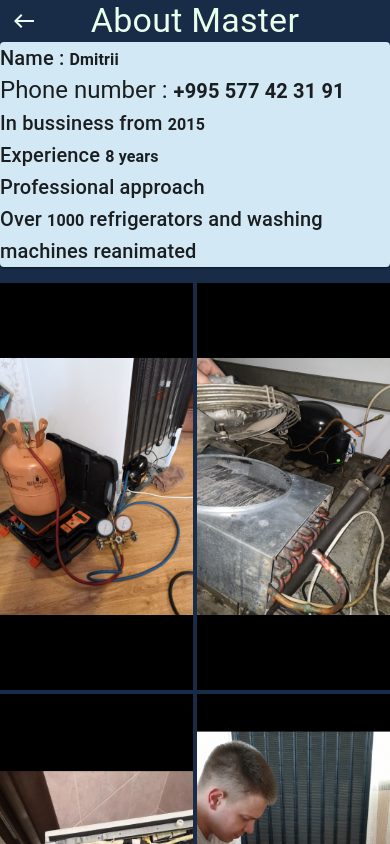
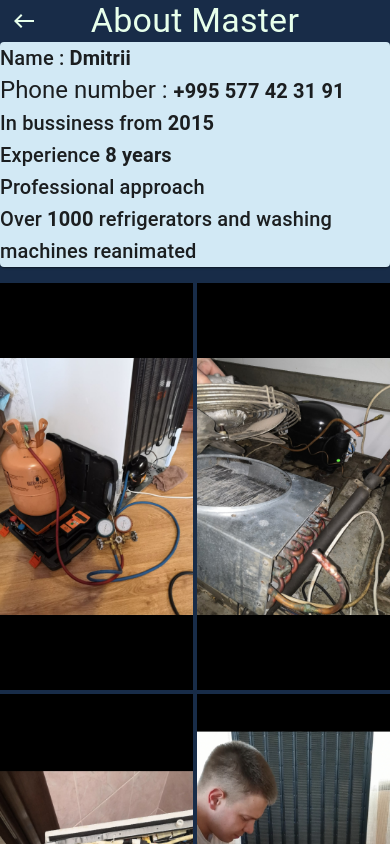
Before and after one commit to PRIMUS209/tbilisi-master, a React (Create React App) app: page /masters/Dmitrii in a window 390 px wide. Shown: the top 844 px of the page. Built offline with nearby package versions, Linux system fonts and the light colour scheme.

Commit message:
add alert on copy phone number

```diff
--- a/src/pages/Master/Dmitrii/index.tsx
+++ b/src/pages/Master/Dmitrii/index.tsx
@@ -1,6 +1,14 @@
 import { useNavigate } from "react-router";
 
-import { Box, Button, Link, Paper, Typography } from "@mui/material";
+import {
+  Alert,
+  Box,
+  Button,
+  Link,
+  Paper,
+  Typography,
+  Snackbar,
+} from "@mui/material";
 import ImageList from "@mui/material/ImageList";
 import ImageListItem from "@mui/material/ImageListItem";
 
@@ -13,6 +21,7 @@ import DmitriiMaster_06 from "images/DmitriiMaster/06.jpg";
 import DmitriiMaster_07 from "images/DmitriiMaster/07.jpg";
 import DmitriiMaster_08 from "images/DmitriiMaster/08.jpg";
 import DmitriiMaster_09 from "images/DmitriiMaster/09.jpg";
+import { useEffect, useState } from "react";
 
 const imagesData = [
   { image: DmitriiMaster_06, title: "DmitriiMaster_06" },
@@ -23,6 +32,19 @@ const imagesData = [
 
 const MasterDmitriiPage = () => {
   const navigate = useNavigate();
+  const [successCopied, setSuccessCopied] = useState(false);
+
+  const saveMasterNumber = () => {
+    navigator.clipboard.writeText("+995 577 42 31 91");
+    setSuccessCopied(true);
+  };
+
+  if (successCopied) {
+    setTimeout(() => {
+      setSuccessCopied(false);
+    }, 500);
+  }
+
   return (
     <Box
       sx={{
@@ -45,47 +67,35 @@ const MasterDmitriiPage = () => {
       </Box>
       <Paper sx={{ backgroundColor: "#d2e9f5", textAlign: "left" }}>
         <Typography variant="h6">
-          Name :{" "}
-          <Typography sx={{ fontWeight: "bold" }} display="inline">
-            Dmitrii
-          </Typography>
+          Name : <strong>Dmitrii</strong>
         </Typography>
         <Typography variant="h5">
           Phone number :{" "}
           <Typography
             variant="h6"
-            sx={{ fontWeight: "bold" }}
+            sx={{ fontWeight: "bold", cursor: "pointer" }}
             display="inline"
-            onClick={() => navigator.clipboard.writeText("+995 577 42 31 91")}
+            onClick={saveMasterNumber}
           >
-            <Link
+            {/* <Link
               underline="none"
               color="inherit"
               href="tel: +995 577 42 31 91"
-            >
-              +995 577 42 31 91
-            </Link>
+            > */}
+            +995 577 42 31 91
+            {/* </Link> */}
           </Typography>
         </Typography>
         <Typography variant="h6">
-          In bussiness from{" "}
-          <Typography sx={{ fontWeight: "bold" }} display="inline">
-            2015
-          </Typography>
+          In bussiness from <strong>2015</strong>
         </Typography>
         <Typography variant="h6">
-          Experience{" "}
-          <Typography sx={{ fontWeight: "bold" }} display="inline">
-            8 years
-          </Typography>
+          Experience <strong>8 years</strong>
         </Typography>
         <Typography variant="h6">Professional approach</Typography>
         <Typography variant="h6">
-          Over{" "}
-          <Typography sx={{ fontWeight: "bold" }} display="inline">
-            1000
-          </Typography>{" "}
-          refrigerators and washing machines reanimated
+          Over <strong>1000</strong> refrigerators and washing machines
+          reanimated
         </Typography>
       </Paper>
       <ImageList sx={{ maxWidth: 400, minHeight: 320 }} cols={2}>
@@ -147,6 +157,20 @@ const MasterDmitriiPage = () => {
           </span>
         </Button>
       </Box>
+      {successCopied ? (
+        <Alert
+          sx={{
+            position: "absolute",
+            width: "80%",
+            bottom: "10%",
+            left: "50%",
+            transform: "translate(-50%, 50%)",
+          }}
+          severity="success"
+        >
+          Number copied to your clipboard
+        </Alert>
+      ) : null}
     </Box>
   );
 };
```
